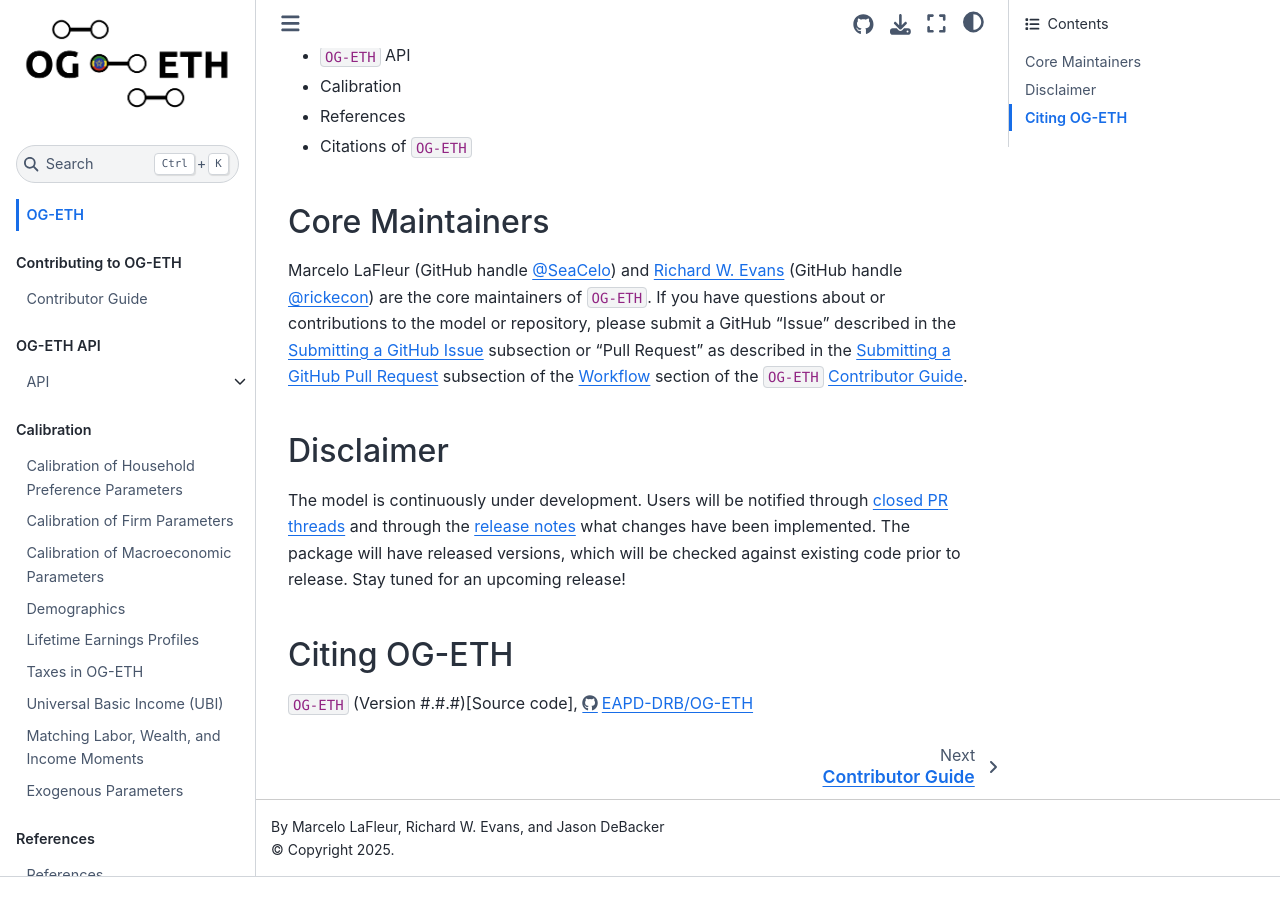
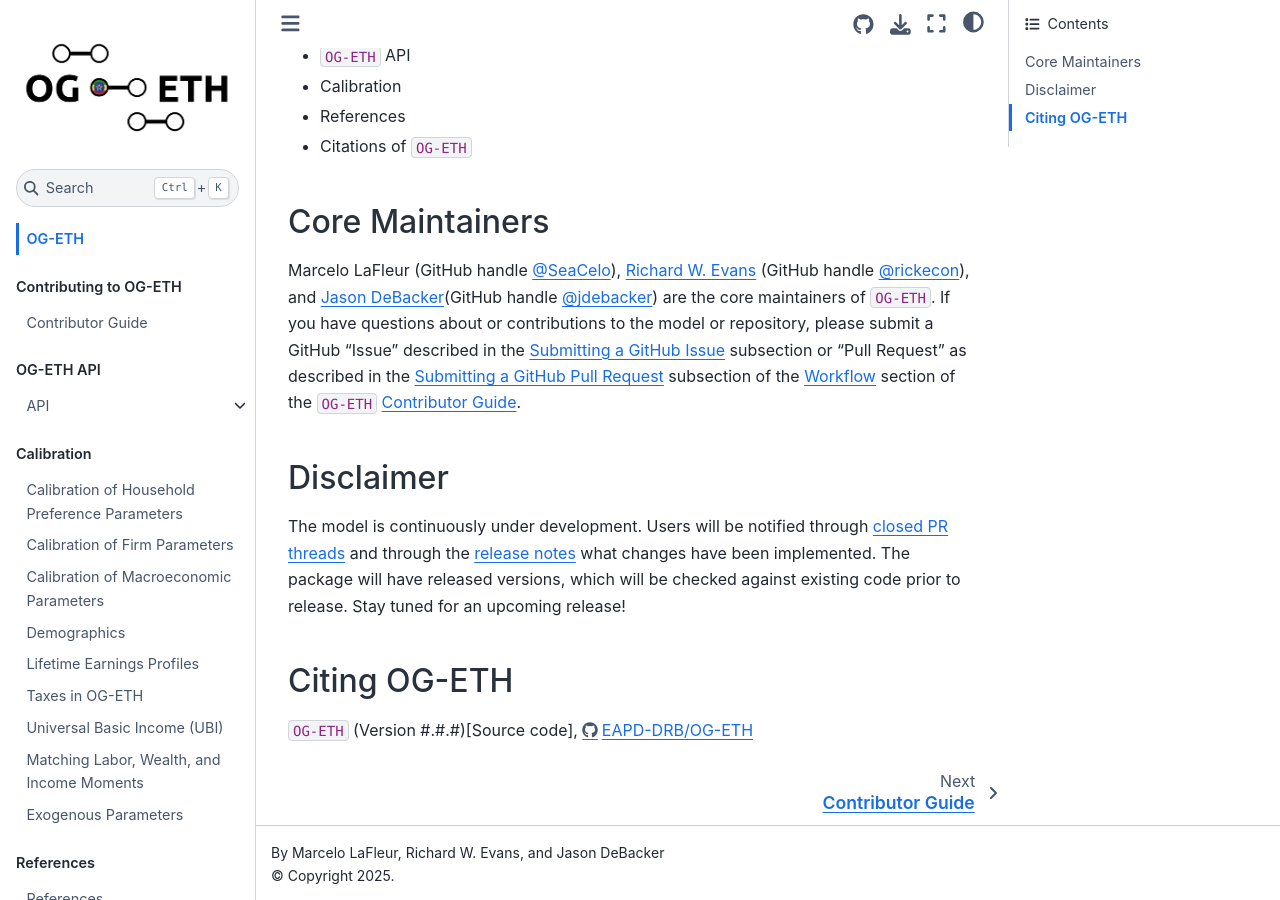
Before and after one commit to jdebacker/OG-ETH, a Jupyter Book: the page built from docs/book/content/intro/intro.md, in a window 1280 px wide and 900 px high, scrolled down 544 px. Built offline with Jupyter Book 1.0.4 settings and Sphinx 7.4.7 and the Sphinx Book theme 1.1.4, drawn with Linux system fonts in a browser that asks for light colours; comment, search, counter and statistics services are not loaded; before the commit the page ends 1421 px from its top, so only the background shows below that.

Commit message:
Updated intro.md

```diff
--- a/docs/book/content/intro/intro.md
+++ b/docs/book/content/intro/intro.md
@@ -19,7 +19,7 @@
 (Sec_CoreMaintainers)=
 ## Core Maintainers
 
-Marcelo LaFleur (GitHub handle [@SeaCelo](https://github.com/SeaCelo)) and [Richard W. Evans](https://sites.google.com/site/rickecon/) (GitHub handle [@rickecon](https://github.com/rickecon)) are the core maintainers of `OG-ETH`. If you have questions about or contributions to the model or repository, please submit a GitHub "Issue" described in the {ref}`Sec_GitHubIssue` subsection or "Pull Request" as described in the {ref}`Sec_GitHubPR` subsection of the {ref}`Sec_Workflow` section of the `OG-ETH` {ref}`Chap_ContribGuide`.
+Marcelo LaFleur (GitHub handle [@SeaCelo](https://github.com/SeaCelo)), [Richard W. Evans](https://sites.google.com/site/rickecon/) (GitHub handle [@rickecon](https://github.com/rickecon)), and [Jason DeBacker](https://jasondebacker.com/)(GitHub handle [@jdebacker](https://github.com/jdebacker)) are the core maintainers of `OG-ETH`. If you have questions about or contributions to the model or repository, please submit a GitHub "Issue" described in the {ref}`Sec_GitHubIssue` subsection or "Pull Request" as described in the {ref}`Sec_GitHubPR` subsection of the {ref}`Sec_Workflow` section of the `OG-ETH` {ref}`Chap_ContribGuide`.
 
 
 (Sec_Disclaimer)=
```
